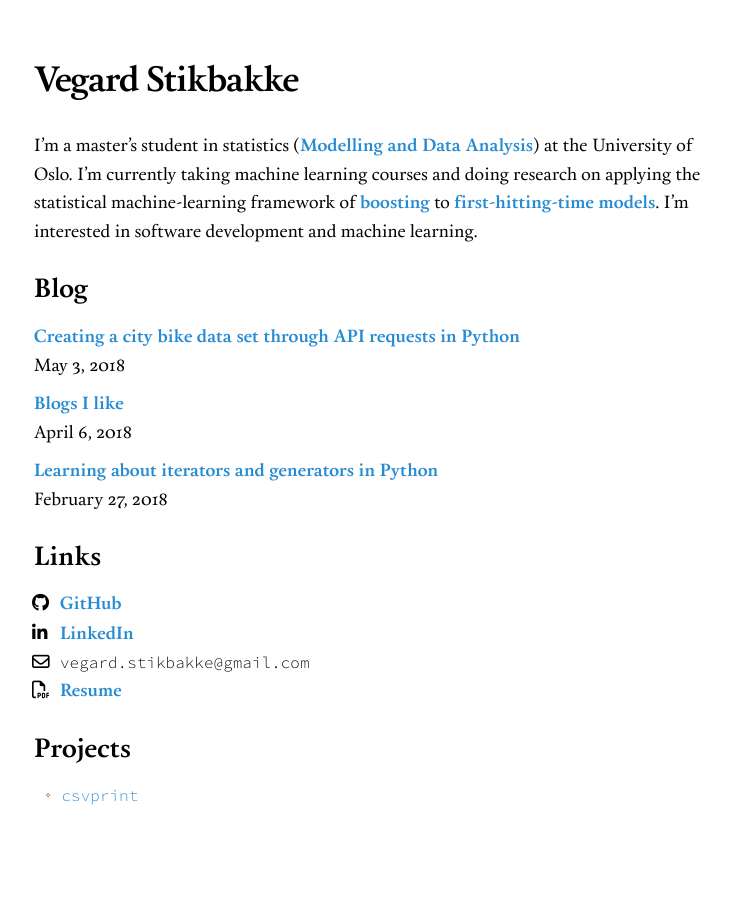
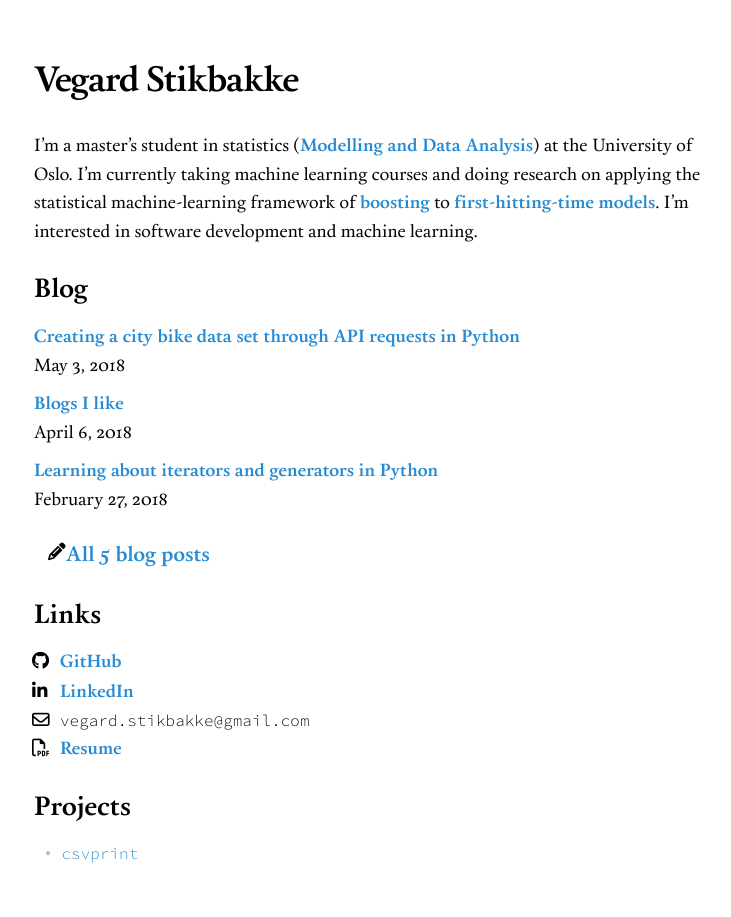
Before and after one commit to vegarsti/vegarsti.github.io, a Jekyll site: the page built from index.md, in a window 1280 px wide. Shown: the whole page, without its empty margins (256-987 px from the left). Built offline with Jekyll 4.4.1, drawn with Linux system fonts in a browser that asks for light colours; nearby versions of some CDN libraries.

Commit message:
Add link to all blog posts

```diff
--- a/css/style.scss
+++ b/css/style.scss
@@ -184,6 +184,26 @@ li:before {
 #blog-links {
   /* margin-left: 28px; */
   margin-top: -10px;
+
+  ul {
+    margin-top: 25px;
+    margin-left: 30px;
+  }
+
+  h3 {
+    margin-left: -10px;
+    margin-bottom: 0px;
+  }
+
+  li:before {
+    content: "";
+    margin-right: 0px;
+  }
+
+  i {
+    padding-top: 6px;
+    position: absolute;
+  }
 }
 
 .blog-link {
--- a/index.md
+++ b/index.md
@@ -8,7 +8,6 @@ title: Vegard Stikbakke
 I'm a master's student in statistics ([Modelling and Data Analysis](http://www.uio.no/english/studies/programmes/modelling-data-analysis/)) at the University of Oslo. I'm currently taking machine learning courses and doing research on applying the statistical machine-learning framework of [boosting](https://en.wikipedia.org/wiki/Boosting_(machine_learning)) to [first-hitting-time models](https://en.wikipedia.org/wiki/First-hitting-time_model). I'm interested in software development and machine learning.
 
 ## Blog
-<!-- <a href="blog/">All {{ site.posts.size }} posts</a> -->
 <div id="blog-links">
 {% assign limit = 3 %}
 {% for post in site.posts limit: limit %}
@@ -17,6 +16,7 @@ I'm a master's student in statistics ([Modelling and Data Analysis](http://www.u
 <br />{{ post.date | date: "%B %-d, %Y" }}
 </div>
 {% endfor %}
+<ul><li><i class="fa fa-pencil" aria-hidden="true"></i><h3><a href="blog/">All {{ site.posts.size }} blog posts</a></h3></li></ul>
 </div>
 
 ## Links
```
